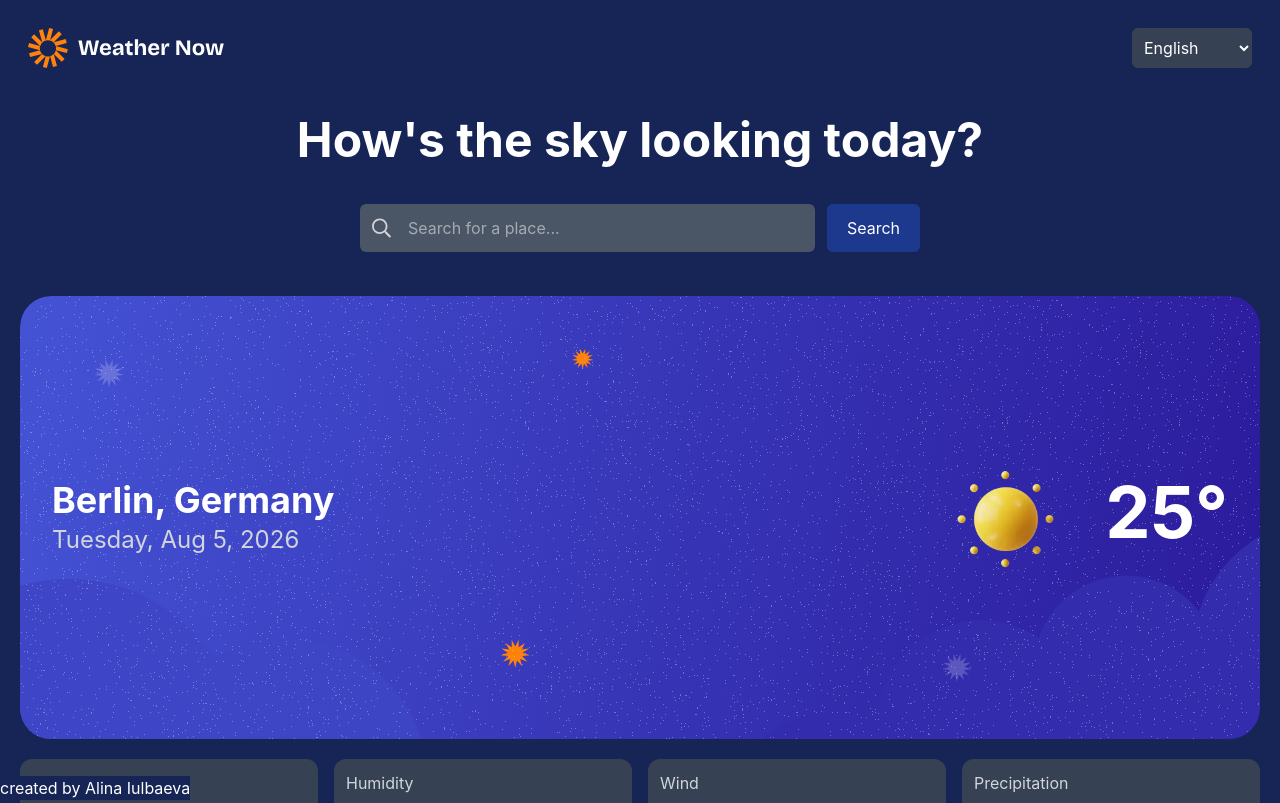
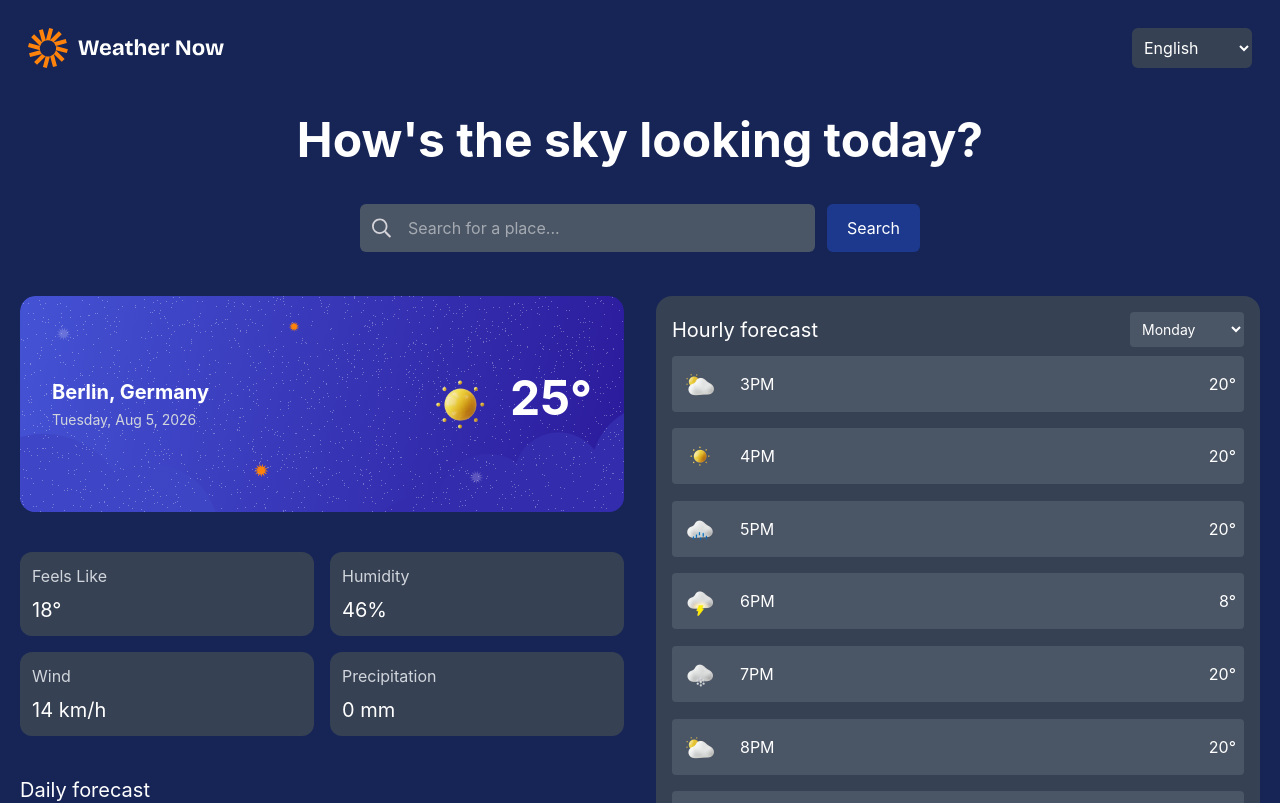
Before and after one commit to alinidi/weather-app, a Next.js app: page / in a window 1280 px wide. Shown: the top 803 px of the page. Built offline with nearby package versions, Linux system fonts and the light colour scheme.

Commit message:
feat: add layout for hourly forecasts

```diff
--- a/app/layout.tsx
+++ b/app/layout.tsx
@@ -1,15 +1,15 @@
-import { Footer } from '@/components/footer/Footer'
-import '../app/globals.css'
-import { Header } from '@/components/header/Header'
+import { Footer } from '@/components/footer/Footer';
+import '../app/globals.css';
+import { Header } from '@/components/header/Header';
 
 export default function RootLayout({ children }: { children: React.ReactNode }) {
-     return (
-          <html>
-               <body className='bg-blue-950'>
-                    <Header/>
-                    {children}
-                    <Footer/>
-               </body>
-          </html>
-     )
+    return (
+        <html>
+            <body className="bg-blue-950">
+                <Header />
+                {children}
+                {/* <Footer/> */}
+            </body>
+        </html>
+    );
 }
--- a/app/page.tsx
+++ b/app/page.tsx
@@ -9,6 +9,7 @@ import fog from '../assets/images/icon-fog.webp';
 import cloudy from '../assets/images/icon-partly-cloudy.webp';
 import storm from '../assets/images/icon-storm.webp';
 import drizzle from '../assets/images/icon-drizzle.webp';
+import { HourlyForecast } from '@/components/hourlyForecast/HourlyForecast';
 
 export default function Home() {
     const metrics = [
@@ -75,6 +76,51 @@ export default function Home() {
         },
     ];
 
+    const hourlyForecast = [
+        {
+            img: cloudy,
+            hour: '3PM',
+            temp: '20°',
+        },
+        {
+            img: sunny,
+            hour: '4PM',
+            temp: '20°',
+        },
+        {
+            img: drizzle,
+            hour: '5PM',
+            temp: '20°',
+        },
+        {
+            img: storm,
+            hour: '6PM',
+            temp: '8°',
+        },
+        {
+            img: snow,
+            hour: '7PM',
+            temp: '20°',
+        },
+        {
+            img: cloudy,
+            hour: '8PM',
+            temp: '20°',
+        },
+        {
+            img: cloudy,
+            hour: '9PM',
+            temp: '20°',
+        },
+        {
+            img: cloudy,
+            hour: '10PM',
+            temp: '20°',
+        },
+    ];
+
+    const weekDays = ['Monday', 'Tuesday', 'Wednesday', 'Thursday', 'Friday', 'Saturday', 'Sunday'];
+
     return (
         <div className="flex flex-col items-center gap-5">
             <h1 className="text-5xl text-white font-bold mt-5 mb-5 mx-2 text-center">
@@ -82,9 +128,11 @@ export default function Home() {
             </h1>
             <SearchBar />
             <div className="w-full px-5">
+                <div className="grid grid-cols-1 md:grid-cols-2 md:gap-8">
+                    <div className="flex flex-col gap-5">
                         <CurrentWeather />
                         <div className="mt-5">
-                    <div className="grid grid-cols-2 gap-4 sm:grid-cols-4 ">
+                            <div className="grid grid-cols-2 gap-4 sm:grid-cols-4 md:grid-cols-2">
                                 {metrics.map((metric) => (
                                     <WeatherMetrics
                                         key={`${metric.name}-${metric.value}`}
@@ -94,12 +142,13 @@ export default function Home() {
                                 ))}
                             </div>
                         </div>
+
                         <div className="mt-5">
-                    <p className="text-white text-xl mb-2">Daily forecast</p>
-                    <div className="grid grid-cols-3 gap-4 md:grid-cols-7">
+                            <p className="text-white text-xl mb-4">Daily forecast</p>
+                            <div className="grid grid-cols-3 gap-4 lg:grid-cols-7">
                                 {dailyForecast.map((day) => (
                                     <DailyForecast
-                                key={`${day} + ${day.date}`}
+                                        key={day.date}
                                         date={day.date}
                                         img={day.img}
                                         day={day.day}
@@ -109,6 +158,34 @@ export default function Home() {
                             </div>
                         </div>
                     </div>
+                    <div className="mt-5 md:mt-0">
+                        <div className="bg-gray-700 rounded-2xl p-4 h-full flex flex-col justify-between">
+                            <div className="flex justify-between items-center">
+                                <p className="text-white text-xl">Hourly forecast</p>
+                                <select
+                                    name="Days"
+                                    id="days"
+                                    className="bg-gray-600 rounded-sm text-white p-2 text-sm"
+                                >
+                                    {weekDays.map((day) => (
+                                        <option key={day} value={day}>
+                                            {day}
+                                        </option>
+                                    ))}
+                                </select>
+                            </div>
+                            {hourlyForecast.map((hour) => (
+                                <HourlyForecast
+                                    key={`${hour.hour}-${hour.temp}`}
+                                    img={hour.img}
+                                    hour={hour.hour}
+                                    temp={hour.temp}
+                                />
+                            ))}
+                        </div>
+                    </div>
+                </div>
+            </div>
         </div>
     );
 }
--- a/components/currentWeather/CurrentWeather.tsx
+++ b/components/currentWeather/CurrentWeather.tsx
@@ -25,12 +25,16 @@ export const CurrentWeather = () => {
             <Image src={width > 640 ? bgLarge : bgSmall} alt="current weather" className="w-full" />
             <div className="absolute inset-0 p-4 sm:p-8 flex flex-col sm:flex-row justify-between">
                 <div className="text-center sm:text-left sm:self-center">
-                    <p className="text-white font-bold text-3xl sm:text-4xl">Berlin, Germany</p>
-                    <p className="text-gray-300 text-lg sm:text-2xl mt-1">Tuesday, Aug 5, 2026</p>
+                    <p className="text-white font-bold text-3xl sm:text-4xl md:text-xl">
+                        Berlin, Germany
+                    </p>
+                    <p className="text-gray-300 text-lg sm:text-2xl mt-1 md:text-sm">
+                        Tuesday, Aug 5, 2026
+                    </p>
                 </div>
                 <div className="flex flex-row items-center justify-between mt-6 sm:mt-0 sm:self-center">
-                    <Image width={200} className="sm:w-50" src={sunny} alt="weather icon" />
-                    <span className="text-7xl mb-3 text-white font-bold">25&#176;</span>
+                    <Image width={200} className="sm:w-50 md:w-25" src={sunny} alt="weather icon" />
+                    <span className="text-7xl mb-3 text-white font-bold md:text-5xl">25&#176;</span>
                 </div>
             </div>
         </div>
--- a/components/dailyForecast/DailyForecast.tsx
+++ b/components/dailyForecast/DailyForecast.tsx
@@ -12,7 +12,7 @@ export const DailyForecast = ({ date, img, day, night }: ForecastType) => {
         <div className="bg-gray-700 rounded-xl p-3 w-auto flex flex-col gap-2 items-center">
             <p className="text-white">{date}</p>
             <Image src={img} alt="weather" width={40} height={40} />
-            <div className="flex justify-center w-full text-xl px-2 gap-4">
+            <div className="flex justify-center w-full text-sm gap-2">
                 <p className="text-white">{day}</p>
                 <p className="text-gray-300">{night}</p>
             </div>
--- /dev/null
+++ b/components/hourlyForecast/HourlyForecast.tsx
@@ -0,0 +1,19 @@
+import Image, { StaticImageData } from 'next/image';
+
+type HourlyType = {
+    img: StaticImageData;
+    hour: string;
+    temp: string;
+};
+
+export const HourlyForecast = ({ img, hour, temp }: HourlyType) => {
+    return (
+        <div className="bg-gray-600 rounded-sm text-white p-2 w-full flex items-center justify-between mb-2 my-1">
+            <div className="flex items-center gap-5">
+                <Image src={img} alt="weather" width={40} />
+                <span>{hour}</span>
+            </div>
+            <span>{temp}</span>
+        </div>
+    );
+};
```
Lines whose indentation alone changed are shown as unchanged.
